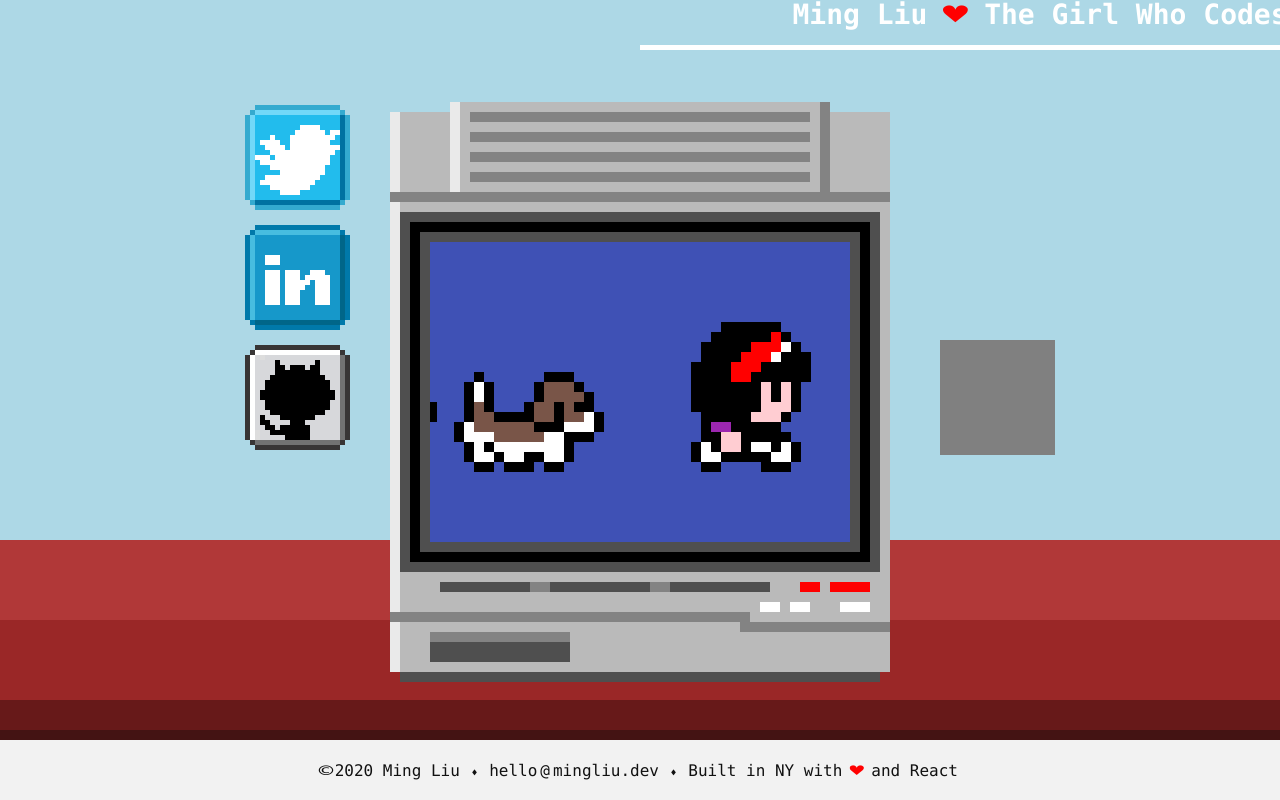
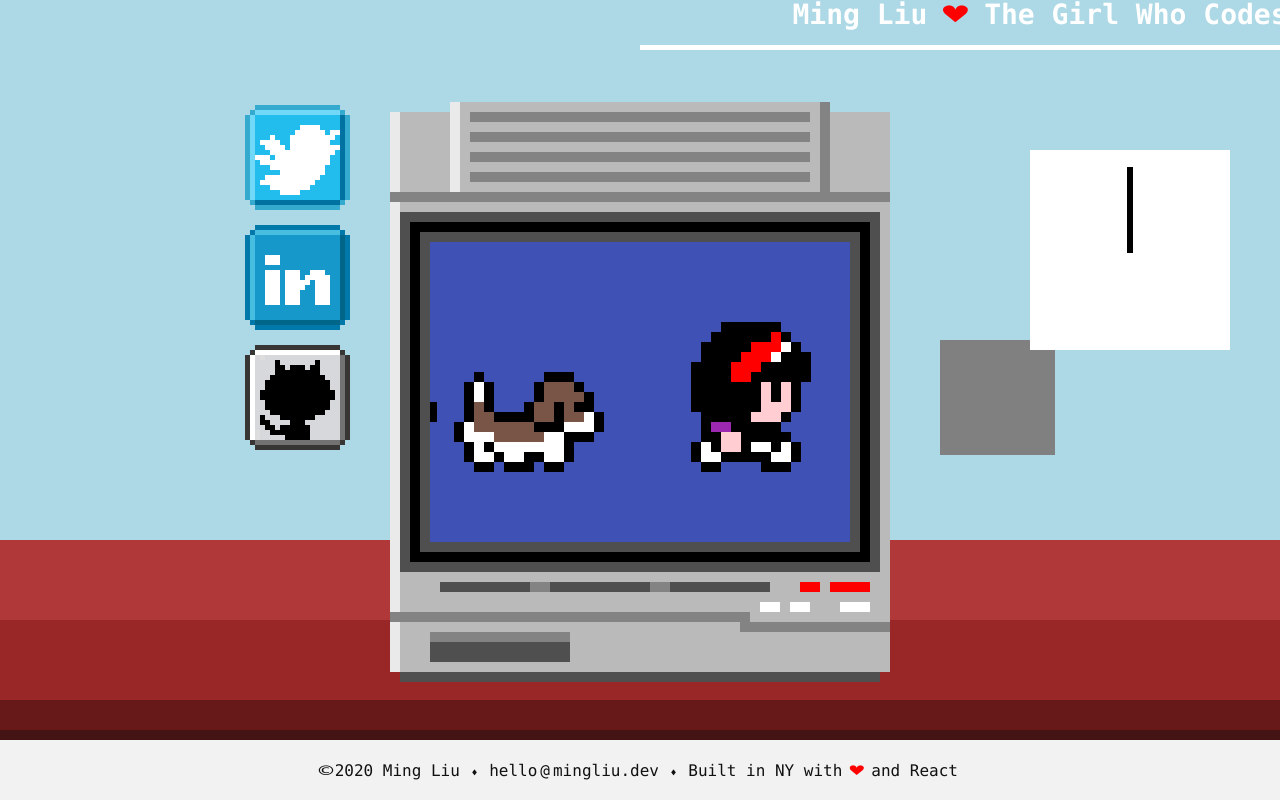
Before and after one commit to mingliu68/portfolio, a React (Create React App) app: page / in a window 1280 px wide. Built offline with nearby package versions, Linux system fonts and the light colour scheme.

Commit message:
testing out clock component

```diff
--- /dev/null
+++ b/src/components/Clock.js
@@ -0,0 +1,32 @@
+import React, { useState, useEffect } from "react";
+
+const Clock = () => {
+    const [time, setTime] = useState(null)
+
+
+
+
+    return (
+        <div style={{ position: "absolute", width: 200, height: 200, right: 50, top: 150, backgroundColor: "white" }}>
+            <div style={{ position: "relative", width: "100%", height: "100%" }} >
+                <div
+                    style={{
+                        width: 80,
+                        borderWidth: 3,
+                        borderColor: "black",
+                        borderStyle: "solid",
+                        position: "absolute",
+                        left: 100,
+                        top: 100,
+                        backgroundColor: "black",
+                        transformOrigin: "left",
+                        transform: "rotate(270deg)"
+                    }}
+                />
+            </div>
+
+        </div>
+    )
+}
+
+export default Clock;
--- a/src/components/UpperContainer.js
+++ b/src/components/UpperContainer.js
@@ -2,6 +2,7 @@ import React from "react";
 import BlackBoard from './BlackBoard';
 import { wallart } from '../data';
 import WallArt from './WallArt';
+import Clock from './Clock';
 
 
 const UpperContainer = () => {
@@ -59,6 +60,7 @@ const UpperContainer = () => {
                     )
                 })
             }
+            <Clock />
         </div>
     )
 }
--- a/src/components/WallArt.js
+++ b/src/components/WallArt.js
@@ -3,8 +3,7 @@ import React, { useState, useEffect, useCallback } from "react";
 const WallArt = (props) => {
     const { type, link, name, top, left, transform, width, height } = { ...props.item }
     const [origPos, setOrigPos] = useState(undefined)
-    const [leftPos, setLeftPos] = useState(left);
-    const [topPos, setTopPos] = useState(top)
+    const [pos, setPos] = useState({ left: left, top: top })
     const [transformPos, setTransformPos] = useState(transform)
     const [mouseDown, setMouseDown] = useState(false);
     const [move, setMove] = useState(false);
@@ -14,19 +13,17 @@ const WallArt = (props) => {
         e.preventDefault();
         const rect = e.target.getBoundingClientRect()
         setMouseDown(true);
-        setLeftPos(rect.left)
-        setTopPos(rect.top)
+        setPos({ ...pos, left: rect.left, top: rect.top })
         //set original position to return to if item is dropped to a forbidden zone
-        setOrigPos([rect.left, rect.top])
+        setOrigPos({ left: rect.left, top: rect.top })
         setTransformPos(null)
     }
 
     const mouseDrag = (e) => {
         e.preventDefault();
         if (mouseDown) {
-            setMove(true);
-            setTopPos(e.clientY - height * 0.5);
-            setLeftPos(e.clientX - width * 0.5);
+            if (!move) setMove(true);
+            setPos({ ...pos, left: e.clientX - width * 0.5, top: e.clientY - height * 0.5 })
         }
     }
 
@@ -34,14 +31,15 @@ const WallArt = (props) => {
         if (mouseDown && !move && type === "social") {
             openLink(link)
         }
-        if ((leftPos + width > pc.left && leftPos < pc.right) && (topPos + height > pc.top - 150 && topPos < pc.bottom + 150)) {
-            setLeftPos(origPos[0])
-            setTopPos(origPos[1])
+
+        if ((pos.left + width > pc.left && pos.left < pc.right) && (pos.top + height > pc.top - 150 && pos.top < pc.bottom + 150)) {
+
+            setPos({ ...pos, left: origPos.left, top: origPos.top })
         }
-        console.log("leftPos : ", leftPos,
-            "PcLeft : ", pc.left, "PcRight : ", pc.right,
-            "topPos : ", topPos,
-            "PcTop : ", pc.top, "PcBottom : ", pc.bottom)
+        // console.log("leftPos : ", leftPos,
+        //     "PcLeft : ", pc.left, "PcRight : ", pc.right,
+        //     "topPos : ", topPos,
+        //     "PcTop : ", pc.top, "PcBottom : ", pc.bottom)
         setMouseDown(false)
         setMove(false)
         setOrigPos(undefined)
@@ -52,13 +50,14 @@ const WallArt = (props) => {
         window.open(externalLink, features)
     }
 
-    const setPcBounding = useCallback(() => {
+    const setPcBounding = () => {
         setPc(document.querySelector('#pc_frame').getBoundingClientRect());
         console.log(pc)
-    })
+    }
 
     useEffect(() => {
-        setPcBounding();
+        setPc(document.querySelector('#pc_frame').getBoundingClientRect());
+
     }, [])
 
     window.onresize = setPcBounding;
@@ -67,8 +66,8 @@ const WallArt = (props) => {
         <div
             className={name}
             style={{
-                left: leftPos,
-                top: topPos,
+                left: pos.left,
+                top: pos.top,
                 transform: transformPos,
                 zIndex: (mouseDown ? 15 : 0),
             }}
```
Also changed, not shown: src/views/Main.js (+7 -0 lines), src/css/style.css.
